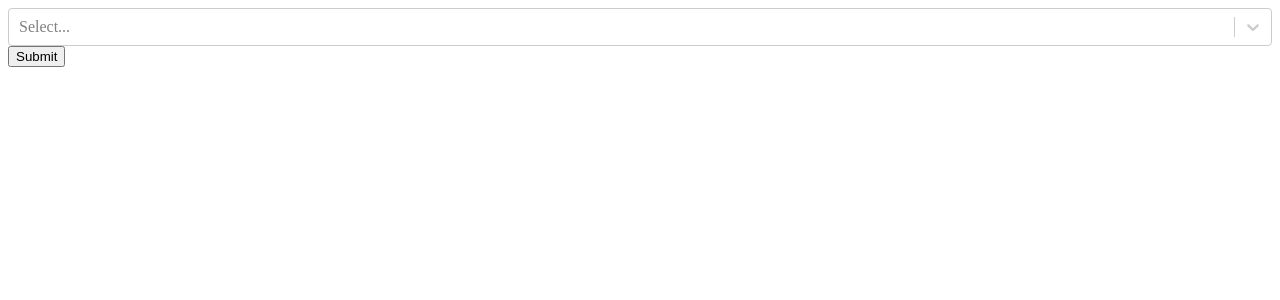
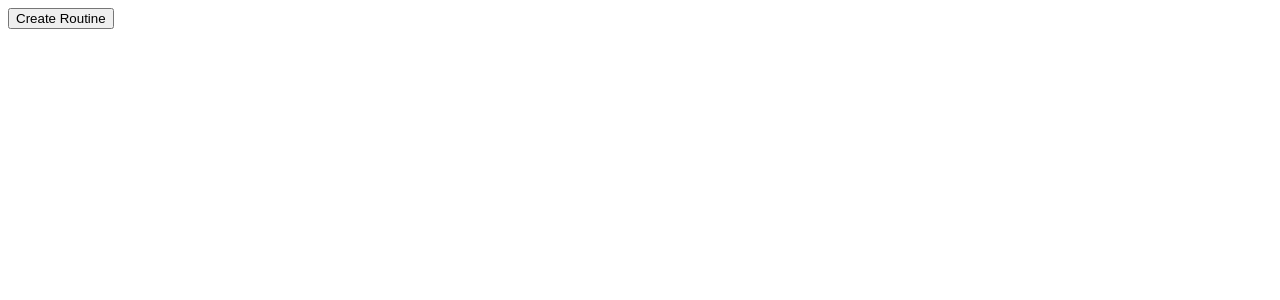
Before and after one commit to zigzter/smash-trainer, a React (Create React App) app: page / in a window 1280 px wide. Shown: the top 300 px of the page. Built offline with nearby package versions, Linux system fonts and the light colour scheme.

Commit message:
Removed characterSelect for MVP of just routines

```diff
--- a/src/App.tsx
+++ b/src/App.tsx
@@ -1,18 +1,8 @@
 import React, { FC } from 'react';
-import { connect } from 'react-redux';
-import CharacterSelect from './features/Roster/CharacterSelect';
 import RoutineSelection from './features/Routines/RoutineSelection';
 
-interface Props {
-    characterSelected: boolean;
-}
-
-const App: FC<Props> = ({ characterSelected }) => {
-    return <>{characterSelected ? <RoutineSelection /> : <CharacterSelect />}</>;
+const App: FC = () => {
+    return <RoutineSelection />;
 };
 
-const mapStateToProps = (state: any) => ({
-    characterSelected: state.characterSelected,
-});
-
-export default connect(mapStateToProps)(App);
+export default App;
--- a/src/features/Routines/RoutineSelection.tsx
+++ b/src/features/Routines/RoutineSelection.tsx
@@ -1,29 +1,28 @@
-import React, { FC, useState } from 'react';
+import React, { ChangeEvent, FC, useState } from 'react';
 import { connect } from 'react-redux';
 import { routineCreated } from './routinesSlice';
 import { AppDispatch, AppState } from '../../store';
-import { IRoutinesState, TCharacter } from '../../types';
+import { IRoutinesState } from '../../types';
 
 interface IProps {
     routines: IRoutinesState;
     dispatch: AppDispatch;
-    characterSelected: TCharacter | '';
 }
 
-const RoutineSelection: FC<IProps> = ({ routines, dispatch, characterSelected }: IProps) => {
+const RoutineSelection: FC<IProps> = ({ routines, dispatch }: IProps) => {
     const [isCreating, setIsCreating] = useState(false);
     const [routineName, setRoutineName] = useState('');
 
     const onClick = () => {
         if (isCreating) {
-            dispatch(routineCreated({ character: characterSelected, name: routineName }));
+            dispatch(routineCreated({ name: routineName }));
         } else {
             setIsCreating(true);
         }
     };
 
-    const onChange = (event) => {
-        console.log(event.target);
+    const onChange = (event: ChangeEvent<HTMLInputElement>) => {
+        setRoutineName(event.target.value);
     };
 
     return (
@@ -36,7 +35,6 @@ const RoutineSelection: FC<IProps> = ({ routines, dispatch, characterSelected }:
 
 const mapStateToProps = (state: AppState) => ({
     routines: state.routines,
-    characterSelected: state.roster.characterSelected,
 });
 
 export default connect(mapStateToProps)(RoutineSelection);
--- a/src/features/Routines/routinesSlice.ts
+++ b/src/features/Routines/routinesSlice.ts
@@ -10,14 +10,14 @@ const routinesSlice = createSlice({
     initialState,
     reducers: {
         routineCreated(state, action: PayloadAction<IRoutinePayload>) {
-            const { character, name } = action.payload;
-            if (!state.routines[character]) {
-                state.routines[character] = { [name]: [] };
+            const { name } = action.payload;
+            if (!state.routines[name]) {
+                state.routines[name] = [];
             }
         },
         movesAdded(state, action: PayloadAction<IMovePayload>) {
-            const { character, moves, routine } = action.payload;
-            state.routines[character]![routine].push(moves);
+            const { moves, routine } = action.payload;
+            state.routines[routine].push(moves);
         },
     },
 });
--- a/src/types/index.ts
+++ b/src/types/index.ts
@@ -10,14 +10,11 @@ export interface IMovePayload {
 }
 
 export interface IRoutinePayload {
-    character: TCharacter;
     name: string;
 }
 
 export interface IRoutinesState {
     routines: {
-        [character in TCharacter]?: {
-            [routineName: string]: string[][];
-        };
+        [routineName: string]: string[][];
     };
 }
```
